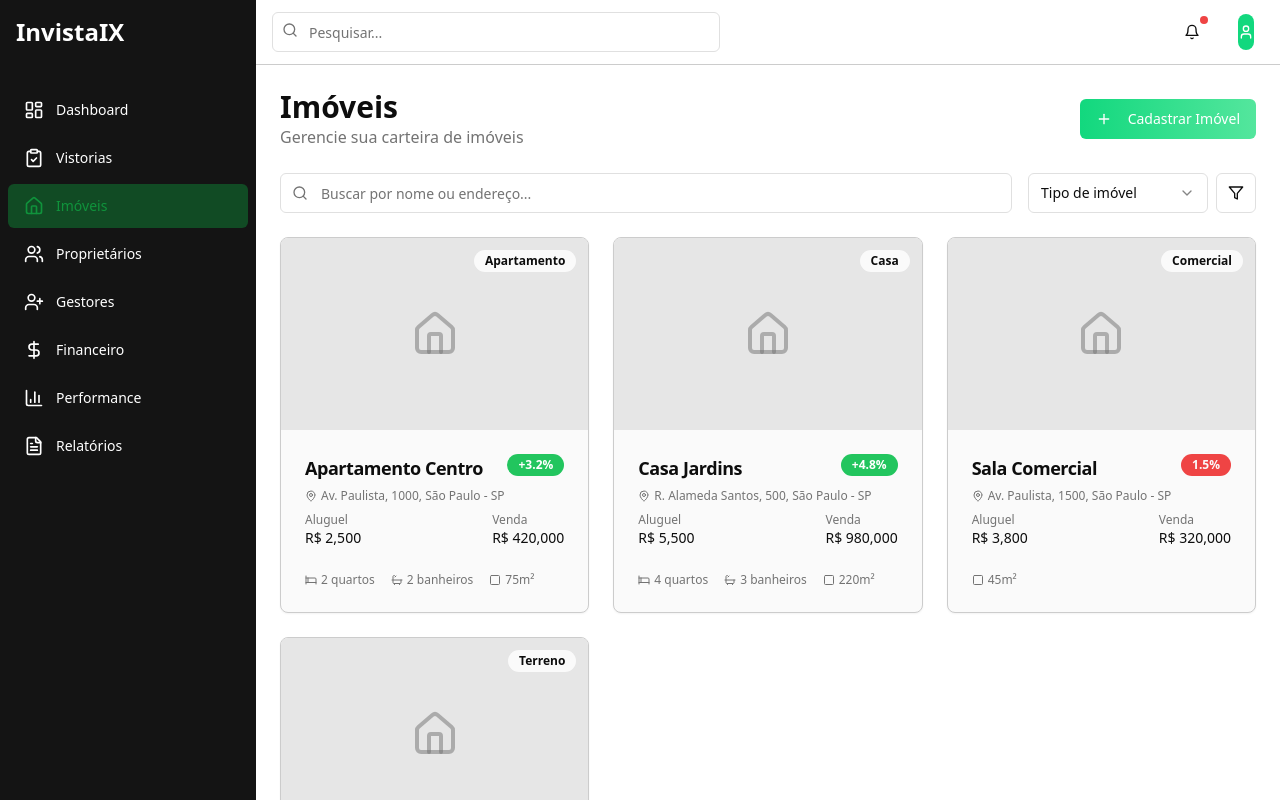
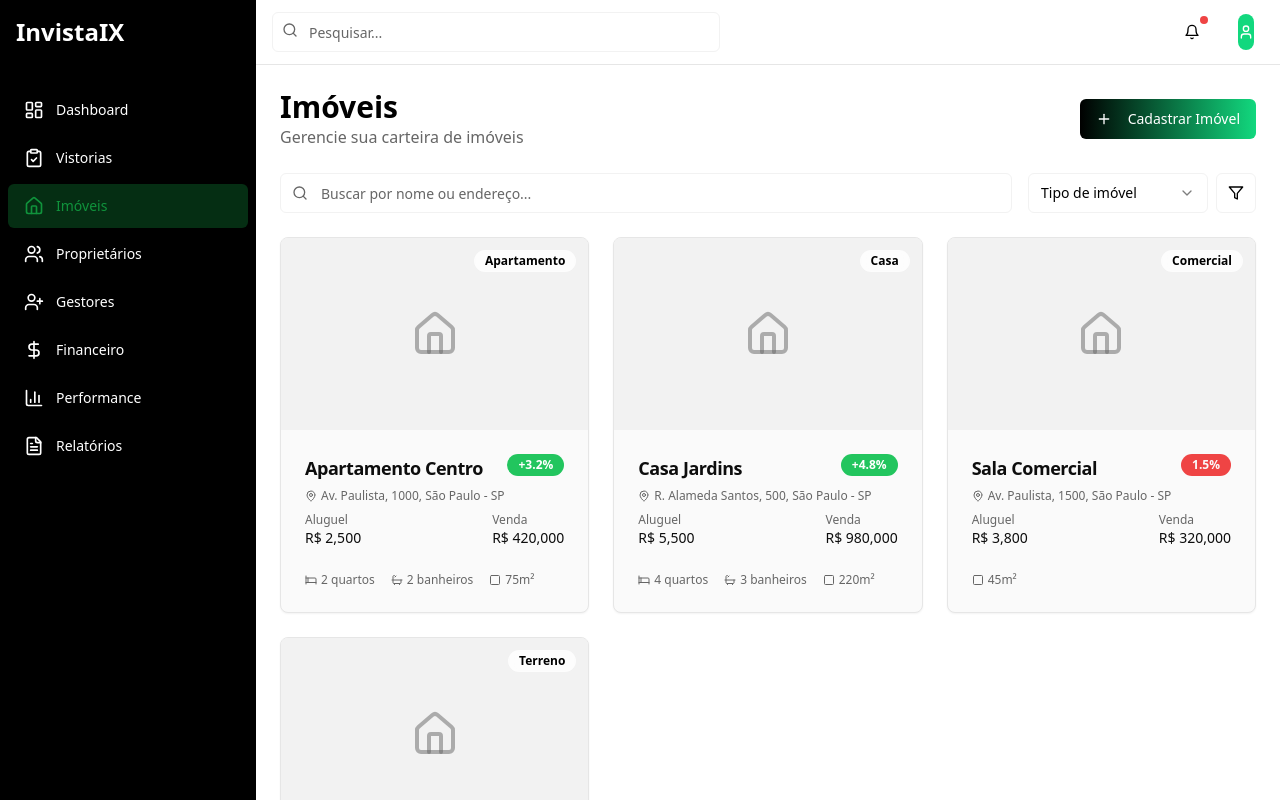
Before and after one commit to SamuelSadovnik/invistaix-dashboard-vision-33, a React (Vite) app: page /dashboard/imoveis in a window 1280 px wide. Shown: the top 800 px of the page. Built offline with nearby package versions, Linux system fonts and the light colour scheme.

Commit message:
feat: Implement dashboard page designs

```diff
--- a/src/index.css
+++ b/src/index.css
@@ -5,57 +5,58 @@
 
 @layer base {
   :root {
+    /* Single theme for black, white, and green */
     --background: 0 0% 100%;          /* White background */
-    --foreground: 0 0% 5%;            /* Near-black text */
-    --card: 0 0% 98%;                 /* Slightly off-white card */
+    --foreground: 0 0% 0%;            /* Pure black text */
+    --card: 0 0% 98%;                 /* Off-white card */
     --card-foreground: 0 0% 5%;
     --popover: 0 0% 100%;
-    --popover-foreground: 0 0% 5%;
+    --popover-foreground: 0 0% 0%;
     --primary: 140 80% 32%;           /* Strong green */
     --primary-foreground: 0 0% 100%;  /* White text on green */
-    --secondary: 120 56% 90%;         /* Soft greenish background */
-    --secondary-foreground: 0 0% 5%;
-    --muted: 0 0% 90%;                /* Muted white */
-    --muted-foreground: 0 0% 45%;     /* Muted black */
-    --accent: 150 80% 89%;            /* Light green accent */
-    --accent-foreground: 140 65% 30%;
-    --destructive: 0 84.2% 60.2%;
+    --secondary: 0 0% 100%;           /* White for secondary backgrounds */
+    --secondary-foreground: 140 80% 32%;/* Green text on white */
+    --muted: 0 0% 95%;                /* Muted almost-white */
+    --muted-foreground: 0 0% 40%;     /* Muted black */
+    --accent: 140 88% 40%;            /* Green accent */
+    --accent-foreground: 0 0% 100%;   /* White on green accent */
+    --destructive: 0 84.2% 60.2%;     /* Red for errors */
     --destructive-foreground: 0 0% 98%;
-    --border: 0 0% 80%;               /* Light grey border */
-    --input: 0 0% 88%;
+    --border: 0 0% 90%;               /* Light grey border */
+    --input: 0 0% 95%;
     --ring: 140 80% 32%;              /* Green focus ring */
     --radius: 0.5rem;
 
-    --sidebar-background: 0 0% 8%;                /* Deep black sidebar */
-    --sidebar-foreground: 0 0% 100%;              /* White text */
-    --sidebar-primary: 140 80% 32%;               /* Green primary */
-    --sidebar-primary-foreground: 0 0% 100%;      /* White on green */
-    --sidebar-accent: 140 64% 18%;                /* Very dark green */
-    --sidebar-accent-foreground: 140 68% 75%;     /* Light green foreground */
+    --sidebar-background: 0 0% 0%;                 /* Pure black sidebar */
+    --sidebar-foreground: 0 0% 100%;               /* White text */
+    --sidebar-primary: 140 80% 32%;                /* Green primary */
+    --sidebar-primary-foreground: 0 0% 100%;       /* White on green */
+    --sidebar-accent: 140 80% 10%;                 /* Very dark green/black */
+    --sidebar-accent-foreground: 140 88% 64%;      /* Light green foreground */
     --sidebar-border: 0 0% 20%;
     --sidebar-ring: 140 80% 32%;
   }
 
   .dark {
-    --background: 0 0% 5%;               /* Deep black */
-    --foreground: 0 0% 99%;              /* White text */
-    --card: 0 0% 8%;
+    --background: 0 0% 0%;               /* Black background */
+    --foreground: 0 0% 100%;             /* White text */
+    --card: 0 0% 9%;                     /* Dark card */
     --card-foreground: 0 0% 99%;
-    --popover: 0 0% 8%;
+    --popover: 0 0% 10%;
     --popover-foreground: 0 0% 99%;
-    --primary: 140 80% 38%;              /* Green */
+    --primary: 140 88% 36%;              /* Vibrant green */
     --primary-foreground: 0 0% 100%;
-    --secondary: 140 16% 21%;            /* Dark greenish */
-    --secondary-foreground: 0 0% 99%;
-    --muted: 0 0% 18%;
-    --muted-foreground: 0 0% 65%;
-    --accent: 140 28% 38%;               /* Muted green accent */
-    --accent-foreground: 0 0% 99%;
-    --destructive: 0 62.8% 30.6%;
+    --secondary: 0 0% 9%;                /* Black for secondary */
+    --secondary-foreground: 140 88% 64%; /* Light green text */
+    --muted: 0 0% 13%;
+    --muted-foreground: 0 0% 70%;
+    --accent: 140 88% 40%;               /* Green accent */
+    --accent-foreground: 0 0% 100%;
+    --destructive: 0 84.2% 50.2%;
     --destructive-foreground: 0 0% 98%;
     --border: 0 0% 18%;
-    --input: 0 0% 21%;
-    --ring: 140 80% 38%;
+    --input: 0 0% 15%;
+    --ring: 140 80% 32%;
   }
 }
 
@@ -69,7 +70,7 @@
 }
 
 .invistaix-gradient {
-  background: linear-gradient(to right, #12d87e, #54e69d);
+  background: linear-gradient(to right, #000, #12d87e);
 }
 
 .animate-fade-in {
--- a/tailwind.config.ts
+++ b/tailwind.config.ts
@@ -1,4 +1,3 @@
-
 import type { Config } from "tailwindcss";
 
 export default {
@@ -26,7 +25,7 @@ export default {
         background: 'hsl(var(--background))',
         foreground: 'hsl(var(--foreground))',
         primary: {
-          DEFAULT: 'hsl(var(--primary))',
+          DEFAULT: 'hsl(var(--primary))', // Green
           foreground: 'hsl(var(--primary-foreground))'
         },
         secondary: {
@@ -63,14 +62,14 @@ export default {
           border: 'hsl(var(--sidebar-border))',
           ring: 'hsl(var(--sidebar-ring))'
         },
+        // Main colors for black, white, and green
         invistaix: {
-          100: '#e9fde7',         // very light green
-          200: '#cdfbca',         // light green
-          300: '#12d87e',         // main green
-          400: '#0c9e48',         // dark green
-          500: '#072914',         // very dark
-          600: '#111111',         // black
-        }
+          100: '#fff',           // white
+          300: '#12d87e',        // green
+          400: '#0c9e48',        // dark green
+          500: '#000',           // black
+        },
+        // Remove additional color shades that aren't black/white/green
       },
       borderRadius: {
         lg: 'var(--radius)',
```
